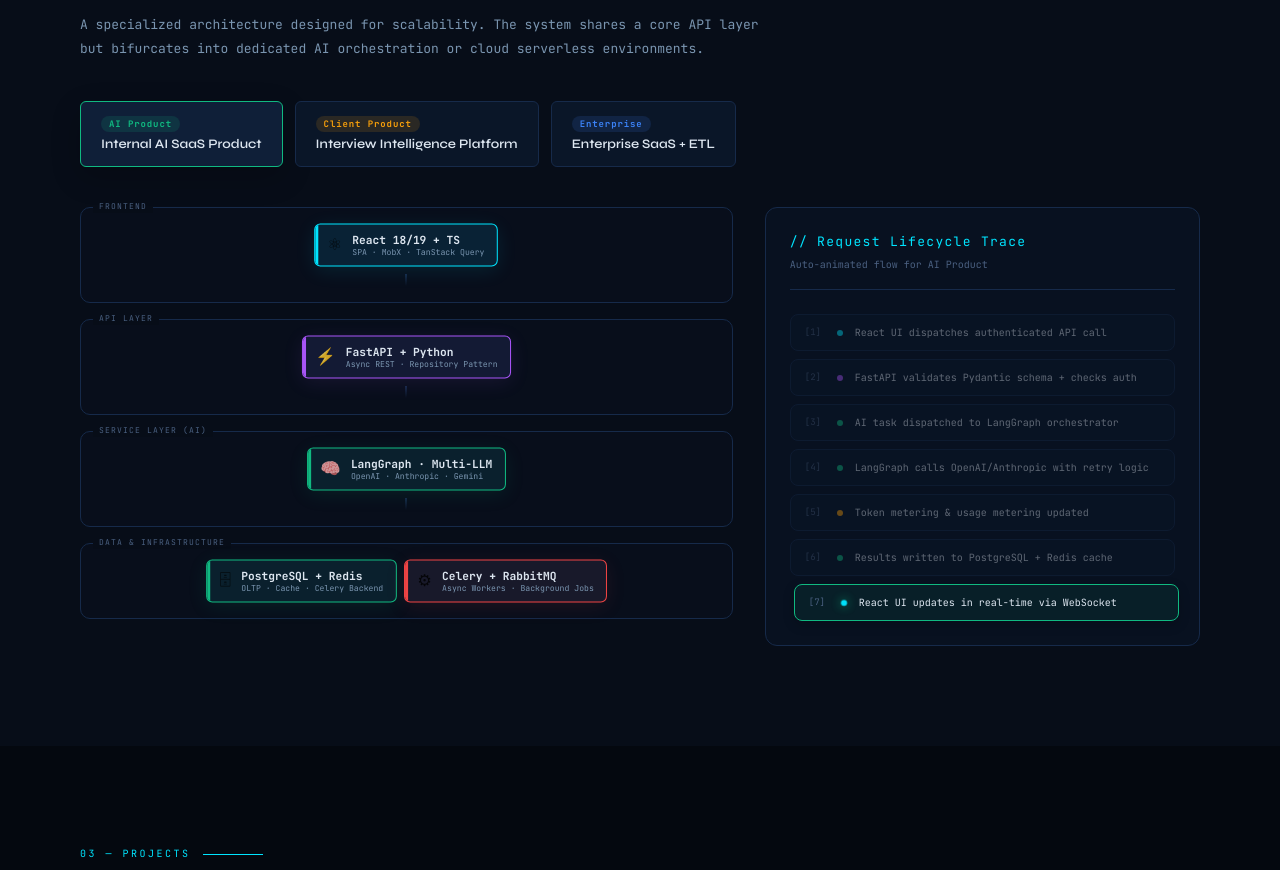
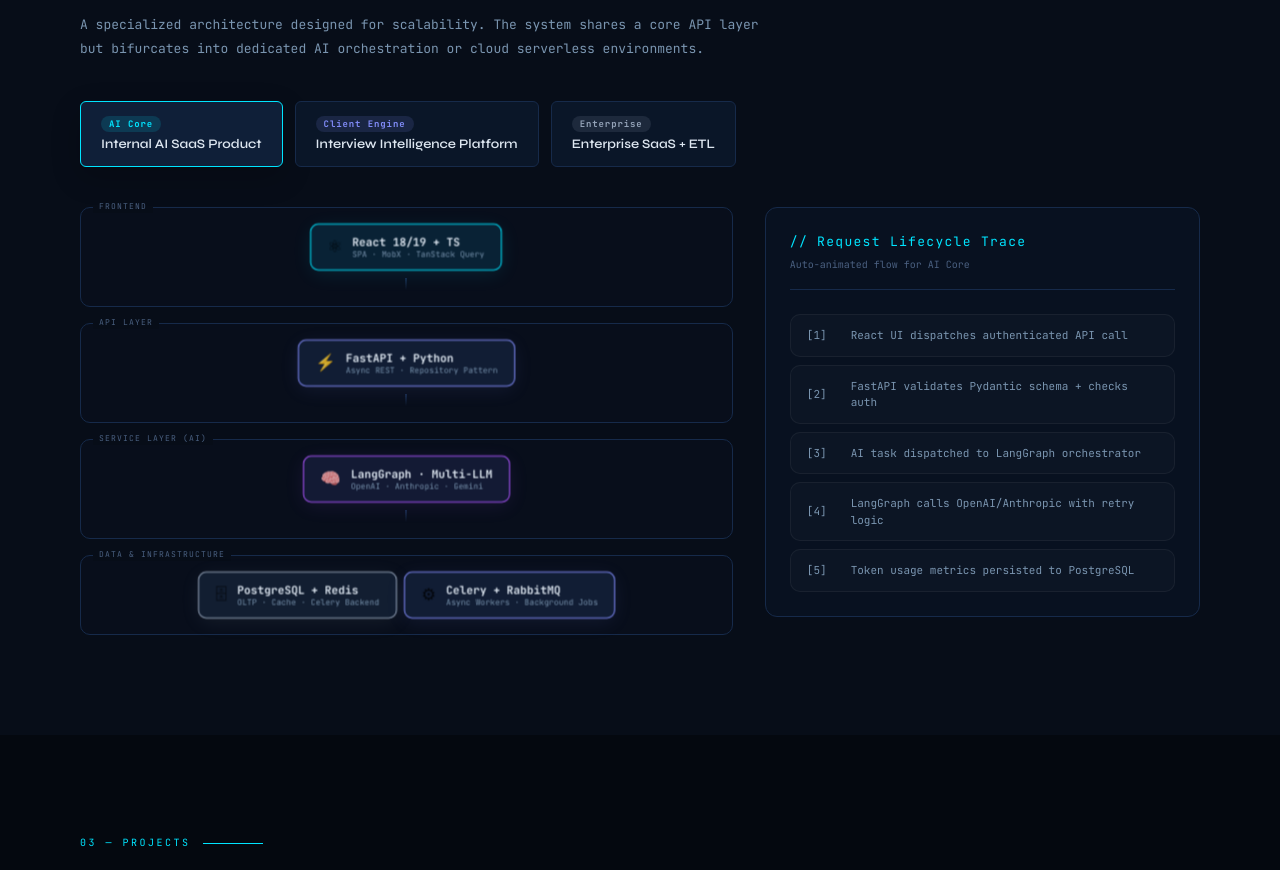
Before and after one commit to Shubhamdutta2000/Shubham-Dutta-Portfolio, a React (Vite) app: page / in a window 1280 px wide. Shown: the part 1912-2782 px from the top of the page. Built offline with nearby package versions, Linux system fonts and the light colour scheme; the HTML template or start-up script is replaced by a standard one.

Commit message:
refactor: modernize SystemDesign UI with blur effects, updated animations, and refined color palette

```diff
--- a/src/components/SystemDesign.module.css
+++ b/src/components/SystemDesign.module.css
@@ -119,26 +119,29 @@
     display: flex;
     align-items: center;
     gap: 10px;
-    padding: 8px 12px;
-    background: var(--surface);
-    border: 1px solid var(--border);
-    border-radius: 6px;
+    padding: 10px 16px;
+    background: rgba(255, 255, 255, 0.02);
+    border: 1px solid rgba(255, 255, 255, 0.08);
+    border-radius: 8px;
     cursor: none;
-    transition: all 0.3s cubic-bezier(0.4, 0, 0.2, 1);
+    transition: all 0.4s cubic-bezier(0.2, 0.8, 0.2, 1);
     position: relative;
     overflow: hidden;
     text-align: left;
+    backdrop-filter: blur(8px);
 }
 
 .archNode::before {
     content: '';
     position: absolute;
-    left: 0;
-    top: 0;
-    bottom: 0;
-    width: 3px;
-    background: var(--node-color);
-    opacity: 0.3;
+    inset: 0;
+    background: linear-gradient(90deg, transparent, rgba(255, 255, 255, 0.05), transparent);
+    transform: translateX(-100%);
+    transition: transform 0.6s;
+}
+
+.archNode:hover::before {
+    transform: translateX(100%);
 }
 
 .nodeHighlighted {
@@ -210,44 +213,35 @@
     display: flex;
     align-items: center;
     gap: 12px;
-    padding: 10px 14px;
-    background: var(--surface);
-    border: 1px solid var(--border);
-    border-radius: 8px;
+    padding: 12px 16px;
+    background: rgba(255, 255, 255, 0.02);
+    border: 1px solid rgba(255, 255, 255, 0.05);
+    border-radius: 10px;
     font-family: var(--mono);
-    font-size: 10px;
-    transition: all 0.4s cubic-bezier(0.4, 0, 0.2, 1);
+    font-size: 11px;
+    transition: all 0.5s cubic-bezier(0.4, 0, 0.2, 1);
     line-height: 1.5;
+    position: relative;
+    color: var(--muted2);
 }
 
 .traceStepActive {
-    border-color: var(--c3);
-    background: rgba(16, 185, 129, 0.08);
-    transform: translateX(4px);
-    box-shadow: 0 4px 12px rgba(0, 0, 0, 0.2);
+    border-color: var(--node-color);
+    background: color-mix(in srgb, var(--node-color) 8%, transparent);
+    color: var(--text);
+    transform: scale(1.02);
+    box-shadow: 0 10px 30px rgba(0, 0, 0, 0.3);
 }
 
-.traceStepDone {
-    opacity: 0.4;
-}
-
-.traceNum {
-    font-family: var(--mono);
-    font-size: 9px;
-    color: var(--muted);
-    min-width: 20px;
-}
-
-.traceDot {
-    width: 6px;
-    height: 6px;
-    border-radius: 50%;
-    flex-shrink: 0;
-}
-
-.traceStepActive .traceDot {
-    animation: pulse 1s ease-in-out infinite;
-    box-shadow: 0 0 10px var(--c3);
+.traceStepActive::after {
+    content: '';
+    position: absolute;
+    left: 0;
+    top: 0;
+    bottom: 0;
+    width: 2px;
+    background: var(--node-color);
+    box-shadow: 0 0 15px var(--node-color);
 }
 
 @keyframes pulse {
@@ -270,15 +264,39 @@
 
 .detailPanel {
     width: 100%;
-    max-width: 580px;
-    background: var(--surface);
-    border: 1px solid var(--border2);
-    border-radius: 12px;
-    padding: 32px;
+    max-width: 600px;
+    background: rgba(10, 22, 40, 0.95);
+    border: 1px solid rgba(255, 255, 255, 0.1);
+    border-radius: 16px;
+    padding: 40px;
     position: relative;
-    box-shadow: 0 40px 80px rgba(0, 0, 0, 0.7);
+    box-shadow: 0 40px 100px rgba(0, 0, 0, 0.8), 0 0 40px rgba(0, 229, 255, 0.05);
     max-height: 90vh;
     overflow-y: auto;
+    overflow-x: hidden;
+}
+
+.detailPanel::before {
+    content: '';
+    position: absolute;
+    top: 0;
+    left: 0;
+    right: 0;
+    height: 2px;
+    background: var(--node-color);
+    box-shadow: 0 0 20px var(--node-color);
+}
+
+.detailPanel::after {
+    content: 'SYSTEM STATUS: ACTIVE';
+    position: absolute;
+    top: 15px;
+    left: 40px;
+    font-family: var(--mono);
+    font-size: 8px;
+    color: var(--node-color);
+    letter-spacing: 0.2em;
+    opacity: 0.6;
 }
 
 .detailClose {
@@ -297,11 +315,30 @@
     justify-content: center;
 }
 
-.detailTitle { font-size: 22px; font-weight: 700; margin-bottom: 8px; }
-.detailSub { font-family: var(--mono); font-size: 11px; color: var(--muted2); margin-bottom: 24px; }
-.detailSection { margin-bottom: 24px; }
-.detailSectionTitle { font-family: var(--mono); font-size: 9px; text-transform: uppercase; color: var(--muted); border-bottom: 1px solid var(--border); padding-bottom: 8px; margin-bottom: 12px; }
-.detailSection p { font-size: 13px; color: var(--text); line-height: 1.7; }
+.detailTitle {
+    font-size: 26px;
+    font-weight: 800;
+    margin-bottom: 4px;
+    letter-spacing: -0.02em;
+    font-family: var(--syne);
+}
+.detailSub {
+    font-family: var(--mono);
+    font-size: 11px;
+    color: var(--node-color);
+    margin-bottom: 32px;
+    opacity: 0.8;
+}
+.detailSectionTitle {
+    font-family: var(--mono);
+    font-size: 10px;
+    text-transform: uppercase;
+    color: var(--node-color);
+    border-bottom: 1px solid rgba(255, 255, 255, 0.1);
+    padding-bottom: 8px;
+    margin-bottom: 16px;
+    letter-spacing: 0.15em;
+}
 
 .metrics { display: grid; grid-template-columns: repeat(auto-fit, minmax(110px, 1fr)); gap: 8px; }
 .metric { background: var(--surface2); padding: 10px; border-radius: 8px; text-align: center; }
--- a/src/components/SystemDesign.tsx
+++ b/src/components/SystemDesign.tsx
@@ -38,7 +38,7 @@
         layer: 'API Layer',
         label: 'FastAPI + Python',
         sub: 'Async REST · Repository Pattern',
-        color: '#a855f7',
+        color: '#818cf8',
         icon: '⚡',
         product: 'All Products',
         desc: 'Core async REST API with Pydantic validation, Repository Pattern for testability, and auto-generated OpenAPI docs. Handles 500+ concurrent requests. Migrated 30+ PostgreSQL stored procedures into EF Core + LINQ, improving API performance by 40%.',
@@ -53,7 +53,7 @@
         layer: 'Service Layer (AI)',
         label: 'LangGraph · Multi-LLM',
         sub: 'OpenAI · Anthropic · Gemini',
-        color: '#10b981',
+        color: '#a855f7',
         icon: '🧠',
         product: 'llm-saas',
         desc: 'Production-grade multi-LLM orchestration pipelines built as a standalone internal AI product. Integrates OpenAI, Anthropic, and Gemini with LangGraph stateful graph execution, retry handling, token metering, per-model billing, and LangSmith observability for full traceability.',
@@ -68,7 +68,7 @@
         layer: 'Service Layer (Cloud)',
         label: 'AWS Serverless',
         sub: 'Lambda · API Gateway · DynamoDB',
-        color: '#f59e0b',
+        color: '#818cf8',
         icon: '☁',
         product: 'interview-platform',
         desc: 'FastAPI on AWS Lambda + API Gateway powering the real-time interview intelligence platform built for a client. DynamoDB handles live transcript storage with sub-10ms reads. Supports live transcription, collaborative notes, and analytics dashboards streamed via WebSocket.',
@@ -83,7 +83,7 @@
         layer: 'Service Layer (Cloud)',
         label: 'Azure Infra',
         sub: 'Container Apps · DevOps · ADF',
-        color: '#3b82f6',
+        color: '#94a3b8',
         icon: '🔷',
         product: 'enterprise-saas',
         desc: 'Azure Container Apps hosts Dockerised FastAPI microservices for the enterprise SaaS stack. Azure DevOps CI/CD improved deployment reliability by 35%. Azure Data Factory powers pharma-client ETL pipelines. Terraform automates all infrastructure as code for reproducibility.',
@@ -98,7 +98,7 @@
         layer: 'Data & Infrastructure',
         label: 'PostgreSQL + Redis',
         sub: 'OLTP · Cache · Celery Backend',
-        color: '#10b981',
+        color: '#94a3b8',
         icon: '🗄',
         product: 'All Products',
         desc: 'PostgreSQL is the primary OLTP store managed via Alembic migrations and the Repository Pattern. Redis serves as a caching layer, session store, and Celery result backend. Zero data incidents across 4+ years of production operation.',
@@ -113,7 +113,7 @@
         layer: 'Data & Infrastructure',
         label: 'Celery + RabbitMQ',
         sub: 'Async Workers · Background Jobs',
-        color: '#ef4444',
+        color: '#818cf8',
         icon: '⚙',
         product: 'All Products',
         desc: 'Long-running ETL jobs, AI pipeline executions, and campaign dispatch are offloaded to Celery workers via RabbitMQ, keeping all API responses under 100ms. Workers auto-scale via Kubernetes HPA based on queue depth.',
@@ -129,51 +129,46 @@
     {
         id: 'llm-saas',
         title: 'Internal AI SaaS Product',
-        badge: 'AI Product',
-        badgeColor: '#10b981',
+        badge: 'AI Core',
+        badgeColor: '#00e5ff',
         desc: 'Multi-LLM orchestration platform built as a standalone internal product. Supports multi-model routing, token metering, and LangGraph observability.',
         nodes: ['react', 'fastapi', 'langgraph', 'data', 'celery'],
         flow: [
             { label: 'React UI dispatches authenticated API call', color: '#00e5ff' },
-            { label: 'FastAPI validates Pydantic schema + checks auth', color: '#a855f7' },
-            { label: 'AI task dispatched to LangGraph orchestrator', color: '#10b981' },
-            { label: 'LangGraph calls OpenAI/Anthropic with retry logic', color: '#10b981' },
-            { label: 'Token metering & usage metering updated', color: '#f59e0b' },
-            { label: 'Results written to PostgreSQL + Redis cache', color: '#10b981' },
-            { label: 'React UI updates in real-time via WebSocket', color: '#00e5ff' },
+            { label: 'FastAPI validates Pydantic schema + checks auth', color: '#818cf8' },
+            { label: 'AI task dispatched to LangGraph orchestrator', color: '#a855f7' },
+            { label: 'LangGraph calls OpenAI/Anthropic with retry logic', color: '#a855f7' },
+            { label: 'Token usage metrics persisted to PostgreSQL', color: '#94a3b8' },
         ],
     },
     {
         id: 'interview-platform',
         title: 'Interview Intelligence Platform',
-        badge: 'Client Product',
-        badgeColor: '#f59e0b',
+        badge: 'Client Engine',
+        badgeColor: '#818cf8',
         desc: 'Real-time interview analytics platform for a client. Live transcription and session analytics built serverless on AWS.',
         nodes: ['react', 'fastapi', 'aws', 'data'],
         flow: [
             { label: 'Live audio stream captured in React UI', color: '#00e5ff' },
-            { label: 'AWS API Gateway routes to FastAPI on Lambda', color: '#f59e0b' },
-            { label: 'Live transcription stored in DynamoDB', color: '#f59e0b' },
-            { label: 'AI analysis dispatched to serverless workers', color: '#a855f7' },
-            { label: 'Session metrics persisted to PostgreSQL', color: '#10b981' },
-            { label: 'React UI updates with live highlights', color: '#00e5ff' },
+            { label: 'FastAPI on Lambda routes request to transcription', color: '#818cf8' },
+            { label: 'DynamoDB stores real-time transcript chunks', color: '#818cf8' },
+            { label: 'AI summary generated and synced back to UI', color: '#a855f7' },
+            { label: 'Analytics dashboard updated with live highlights', color: '#00e5ff' },
         ],
     },
     {
         id: 'enterprise-saas',
         title: 'Enterprise SaaS + ETL',
         badge: 'Enterprise',
-        badgeColor: '#3b82f6',
+        badgeColor: '#94a3b8',
         desc: 'Scalable enterprise SaaS with pharma-client ETL pipelines. Azure Container Apps microservices and ADF ingestion.',
         nodes: ['react', 'fastapi', 'azure', 'data', 'celery'],
         flow: [
-            { label: 'React UI triggers bulk data processing', color: '#00e5ff' },
-            { label: 'FastAPI triggers Azure Data Factory pipeline', color: '#3b82f6' },
-            { label: 'Databricks transformations executed on Spark', color: '#3b82f6' },
-            { label: 'Heavy job offloaded to Celery workers', color: '#ef4444' },
-            { label: 'Results synced to Blob Storage & PostgreSQL', color: '#10b981' },
-            { label: 'Audit logs generated and stored in Azure', color: '#3b82f6' },
-            { label: 'Dashboard refreshed with latest ETL data', color: '#00e5ff' },
+            { label: 'Enterprise admin triggers bulk data sync', color: '#00e5ff' },
+            { label: 'Azure Data Factory orchestrates ETL pipeline', color: '#94a3b8' },
+            { label: 'Databricks processes transformations on Spark', color: '#94a3b8' },
+            { label: 'Celery worker syncs results to PostgreSQL', color: '#818cf8' },
+            { label: 'Dashboard refreshed with latest verified data', color: '#00e5ff' },
         ],
     },
 ]
@@ -292,7 +287,9 @@
             {/* Selected Node Detail Overlay */}
             {selected && (
                 <div className={styles.detailOverlay} onClick={() => setSelected(null)}>
-                    <div className={styles.detailPanel} onClick={e => e.stopPropagation()}>
+                    <div className={styles.detailPanel}
+                         onClick={e => e.stopPropagation()}
+                         style={{ '--node-color': selected.color } as React.CSSProperties}>
                         <button className={styles.detailClose} onClick={() => setSelected(null)}>✕</button>
                         <div className={styles.detailTitle}>{selected.label}</div>
                         <div className={styles.detailSub}>{selected.sub}</div>
```
